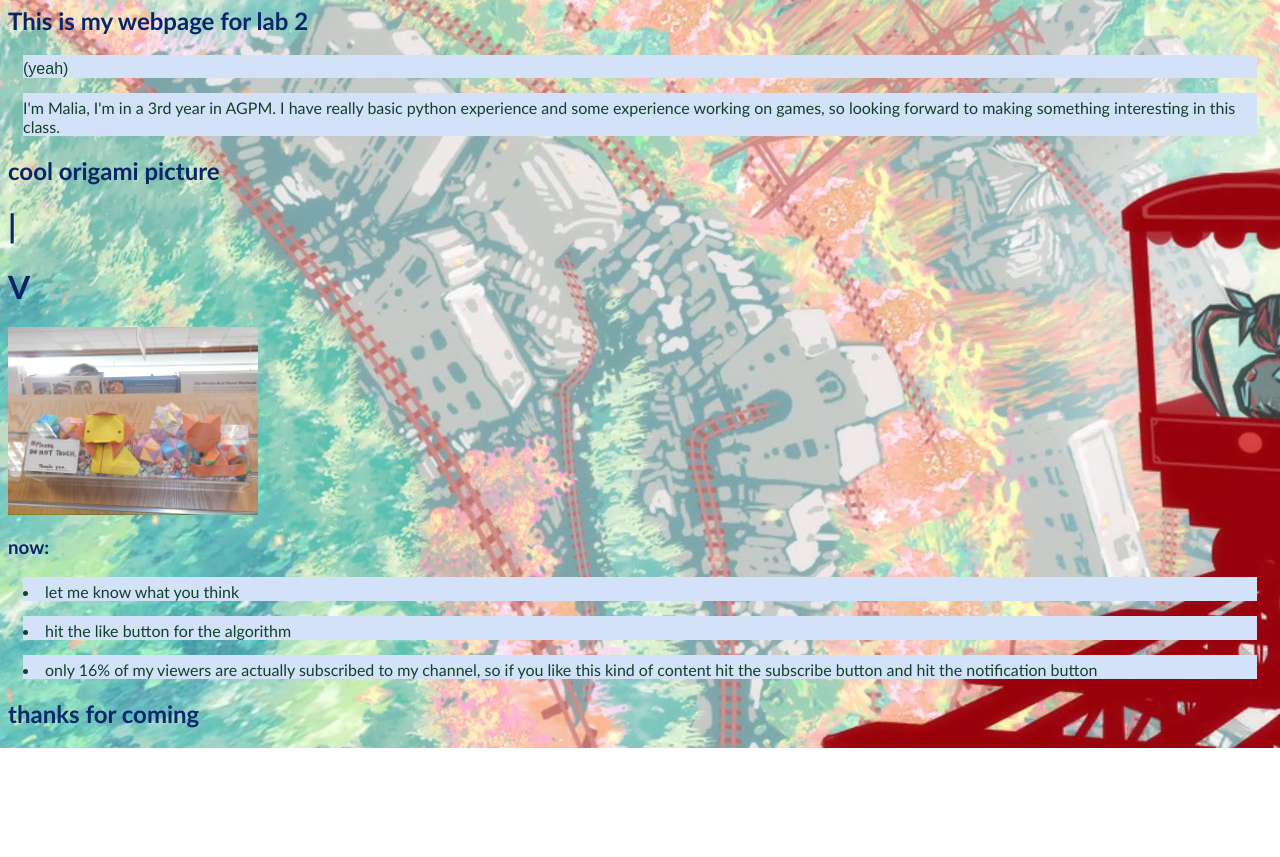
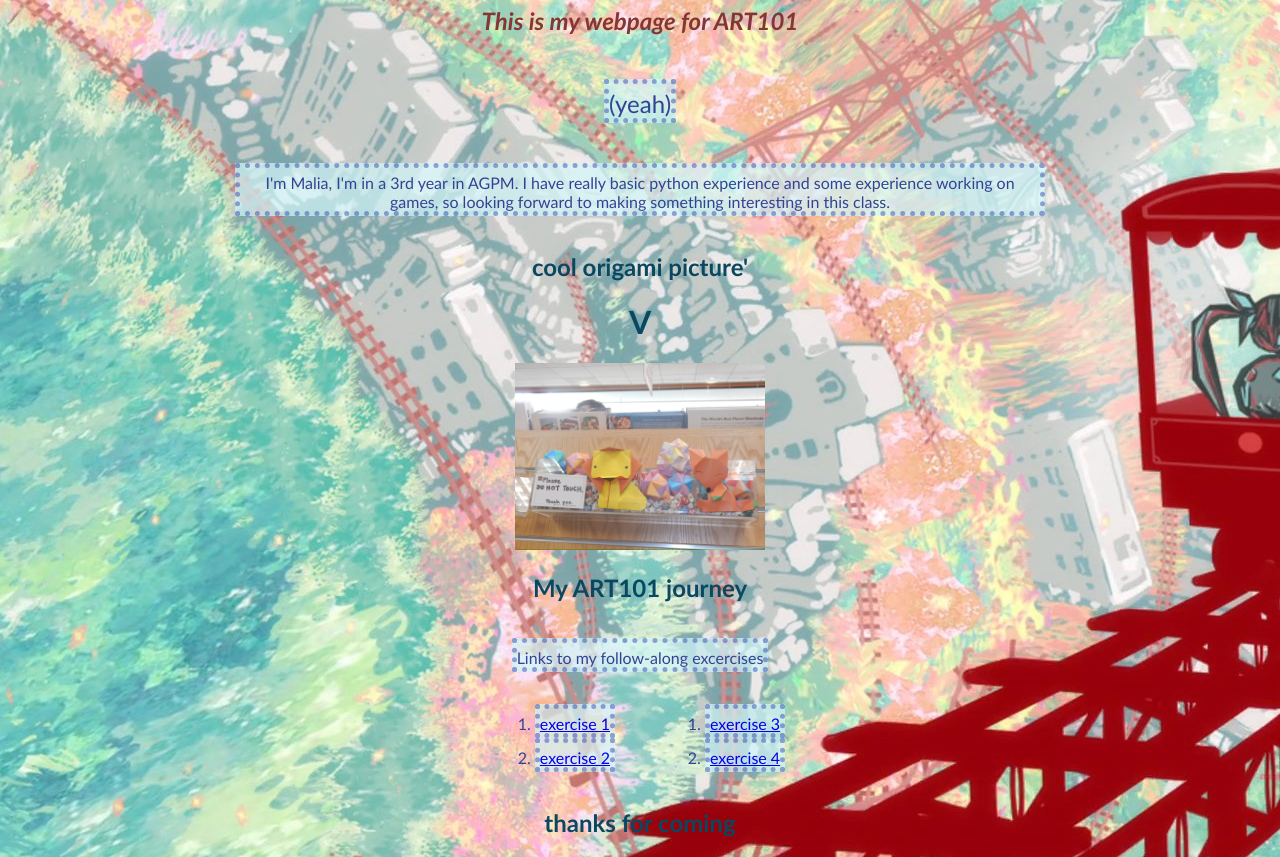
Before and after one commit to payupafu/ART101new, a plain HTML site: page index.html in a window 1280 px wide. Shown: the part 76-933 px from the top of the page. Before the commit the page ends 824 px from the top, so only its background shows below. Drawn offline with Linux system fonts and the light colour scheme.

Commit message:
environ + weblink

```diff
--- /dev/null
+++ b/environ/env02.css
@@ -0,0 +1,45 @@
+body {
+    background-image: url(images/yuri.jpg);
+    font-family: Georgia, 'Times New Roman', Times, serif;
+    text-align: center;
+    .white{color: rgb(255, 255, 255);}
+
+    h3 {color: rgb(255, 255, 255);
+        background-color: rgb(0, 0, 0);
+    margin: 20px;
+    padding: 15px;}
+    p {color: white;}
+
+  h2{text-shadow:2px 2px white;}
+  .container {
+  .red {color: rgb(173, 34, 34);
+  text-shadow: 3px 2px rgb(102, 6, 28);}
+  p{text-shadow: 2px 2px rgb(112, 100, 129);}
+  display: inline-block;
+  margin:20px;
+  padding: 10px;
+  width: 300px;
+  button {background-image: url(images/button.png);
+  background-position:center;
+  background-size: 100px;
+  font-family: Cambria, Cochin, Georgia, Times, 'Times New Roman', serif;
+  }
+}
+
+#c {background-image: url(images/look.png);
+  background-position:top;}
+#c1{background-position: center;
+background-image: url(images/look.png);}
+
+#c2 {background-position:left;
+background-image: url(images/look.png);}
+
+#poem {background-image: url(images/end.jpeg);
+background-position:right;
+text-align: center}
+
+img
+  {margin: auto;
+  width: 50%;;
+  display: block;}
+}
--- a/ex01.css
+++ b/ex01.css
@@ -1,11 +1,35 @@
 body {
-    background-image: url('exercises/images/mono.jpg');
-h1, h2, h3 {color:rgb(7, 38, 105);}
+font-family:'Trebuchet MS', 'Lucida Sans Unicode', 'Lucida Grande', 'Lucida Sans', Arial, sans-serif;
+background-image: url('exercises/images/mono.jpg');
+text-align: center;
+justify-content: center;
+display: block;
+}
+
+h1,h2 {color: rgb(9, 72, 96);}
+
+#introduction h2 { font-style: italic;
+color: rgb(132, 53, 53);}
+
+#introduction p {
+    display: inline-block;
+    font-size: 150%;}
 
 p, li {
-    color:#11412a;
-    background-color:rgb(211, 226, 248);
-    margin: 15px;
+    background-color:rgba(211, 245, 248, 0.712);
     padding-top: 5px;
+    color:rgb(51, 67, 148);
+    border: 5px rgba(50, 71, 179, 0.479);
+    border-style:dotted;
+    max-width: 800px;
 }
+p{
+    display: inline-block;
+    vertical-align: middle;
 }
+
+.navigation {
+display: flex;
+justify-content: center;
+gap: 50px;
+}
--- a/index.html
+++ b/index.html
@@ -7,26 +7,42 @@
     </head>
 
 
-    <body style="font-family: 'Trebuchet MS', 'Lucida Sans Unicode', 'Lucida Grande', 'Lucida Sans', Arial, sans-serif;">
+    <body>
+    <h1>Meinya ART101 Site</h1>
 
-     <!--- The Page Content goes in between between <body> ... </body> tags --->
-    <h1>Meinya Site</h1>
-    <h2 style=>This is my webpage for lab 2</h2>
-    <p style="font-family: fantasy;">(yeah)</p>
+    <div id="introduction">
+    <h2>This is my webpage for ART101</h2>
+
+    <p>(yeah)</p>
+    </div>
+
     <p>
 I'm Malia, I'm in a 3rd year in AGPM. I have really basic python experience and some experience working on games, so looking forward to making something interesting in this class.
 
     </p>
+
+    <div id="arrow">
     <h2>
-        cool origami picture
+        cool origami picture'
     </h2>
-    <h1>|</h1>
     <h1>V</h1>
-    <img id = "ori" src="exercises/images/DSCN4113.JPG" width="250px">
-    <h3>now:</h3>
-        <li>let me know what you think</li>
-        <li>hit the like button for the algorithm</li>
-        <li>only 16% of my viewers are actually subscribed to my channel, so if you like this kind of content hit the subscribe button and hit the notification button</li>
+
+    <img src="exercises/images/DSCN4113.JPG" width="250px">
+    </div>
+
+    <h2>My ART101 journey</h2>
+    <p>Links to my follow-along excercises</p>
+    <div class="navigation">
+    <ol>
+    <li><a href="exercises/ex01.html">exercise 1</a></li>
+    <li><a href="exercises/ex02.html">exercise 2</a></li>
+    </ol>
+    <ol>
+    <li><a href="exercises/kirbyland/ex03.html">exercise 3</a></li>
+    <li><a href="exercises/env01.html">exercise 4</a></li>
+    </ol>
+    </div>
+
 <h2>thanks for coming</h2>
     </body>
 
```
Also changed, not shown: environ/index.html (added, +51 -0 lines), environ/images/DSCN4113.JPG (added), environ/images/button.png (added), environ/images/end.jpeg (added), environ/images/end.webp (added), environ/images/look.png (added), environ/images/me.png (added), environ/images/mono.jpg (added), environ/images/spiral.jpg (added), environ/images/wp13586100.jpg (added), environ/images/yuri.jpg (added), exercises/ex01.html (renamed from exercises/index.html).
